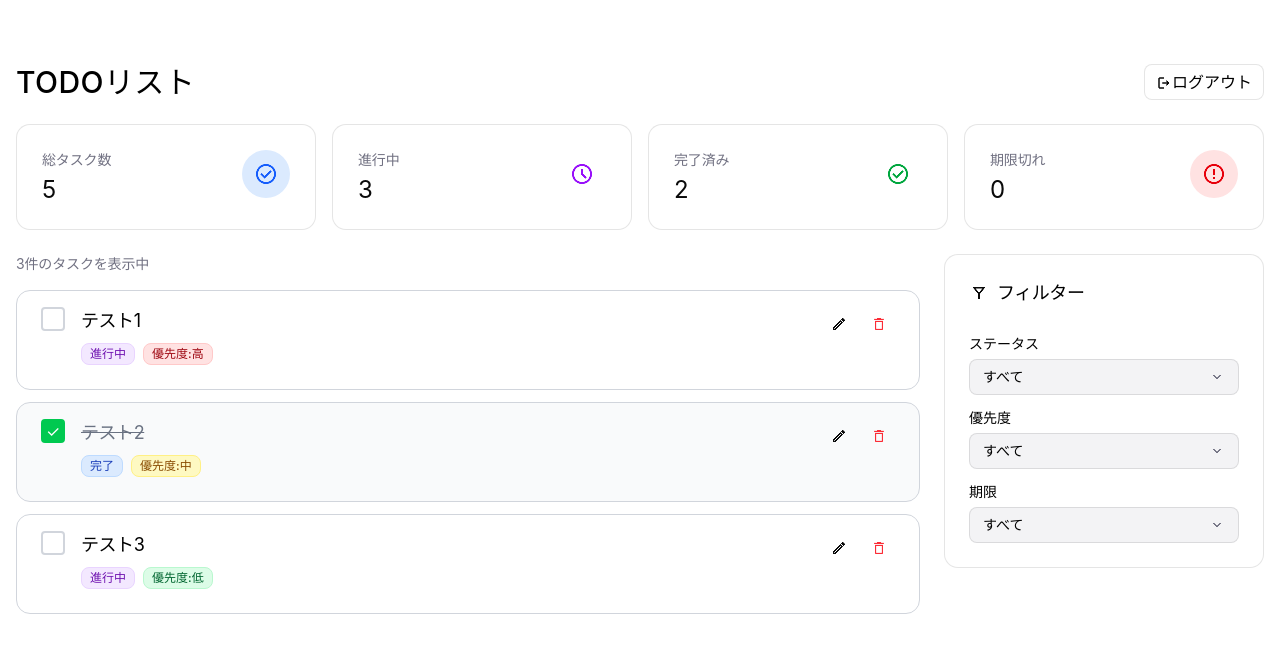
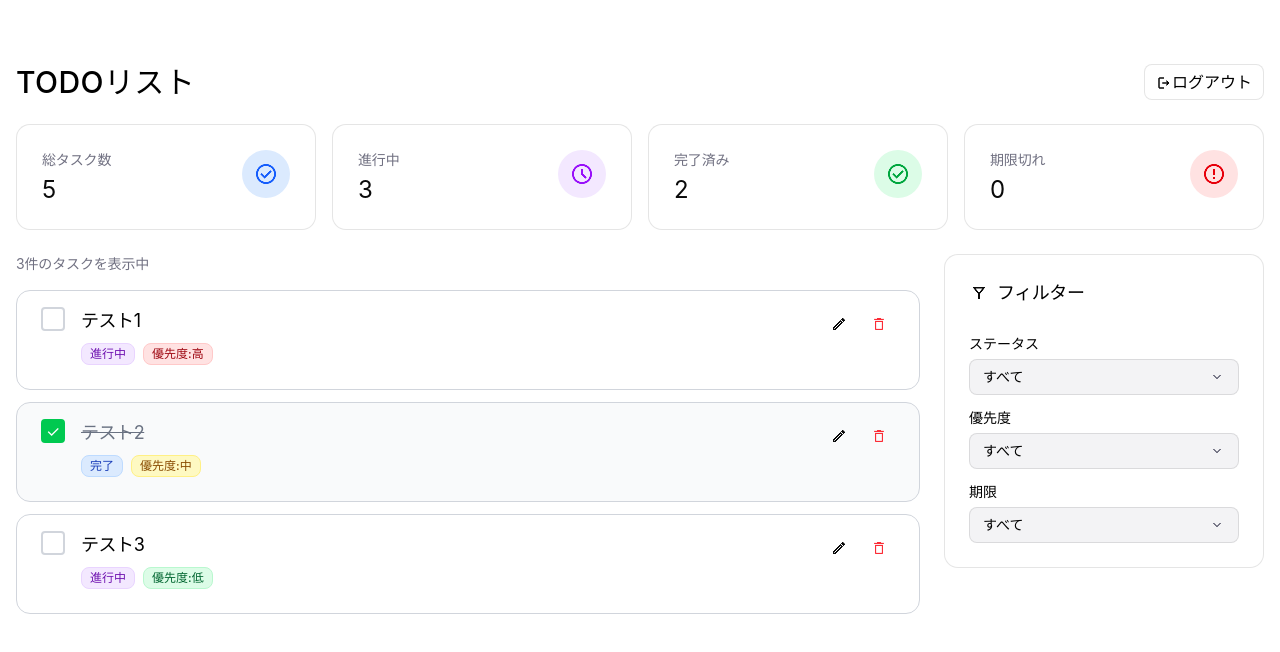
Before and after one commit to tsutsumi2230105/todo-app-with-auth, a React (Vite) app: page /dashboard in a window 1280 px wide. Shown: the top 652 px of the page. Built offline with nearby package versions, Linux system fonts and the light colour scheme; no server answers.

Commit message:
chore:scssの修正

```diff
--- a/src/components/dashboard/StatusCard/StatusCard.scss
+++ b/src/components/dashboard/StatusCard/StatusCard.scss
@@ -47,10 +47,10 @@
   background-color: #dbeafe;
 }
 
-.statuscard__icon-bg--active {
+.statuscard__icon-bg--uncompleted {
   background-color: #f3e8ff;
 }
-.statuscard__icon-bg--done {
+.statuscard__icon-bg--completed {
   background-color: #dcfce7;
 }
 .statuscard__icon-bg--expired {
```
